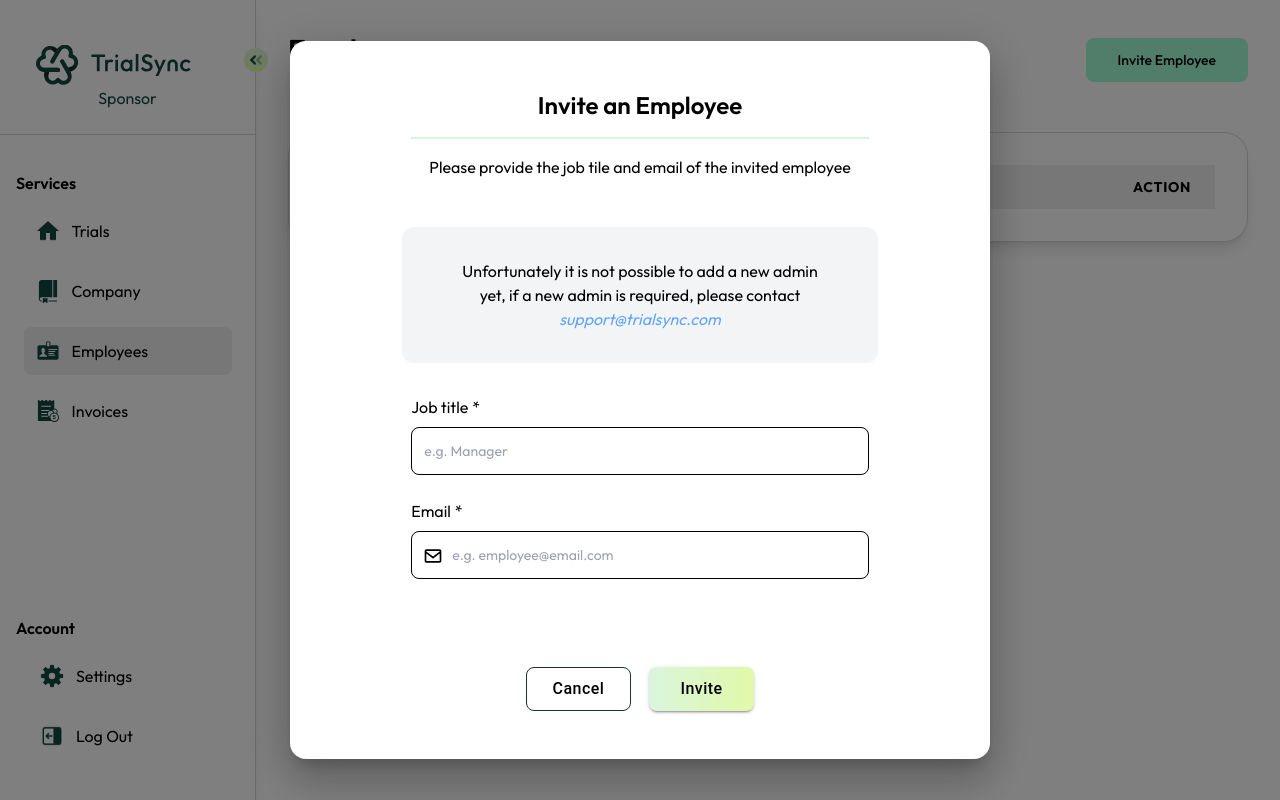
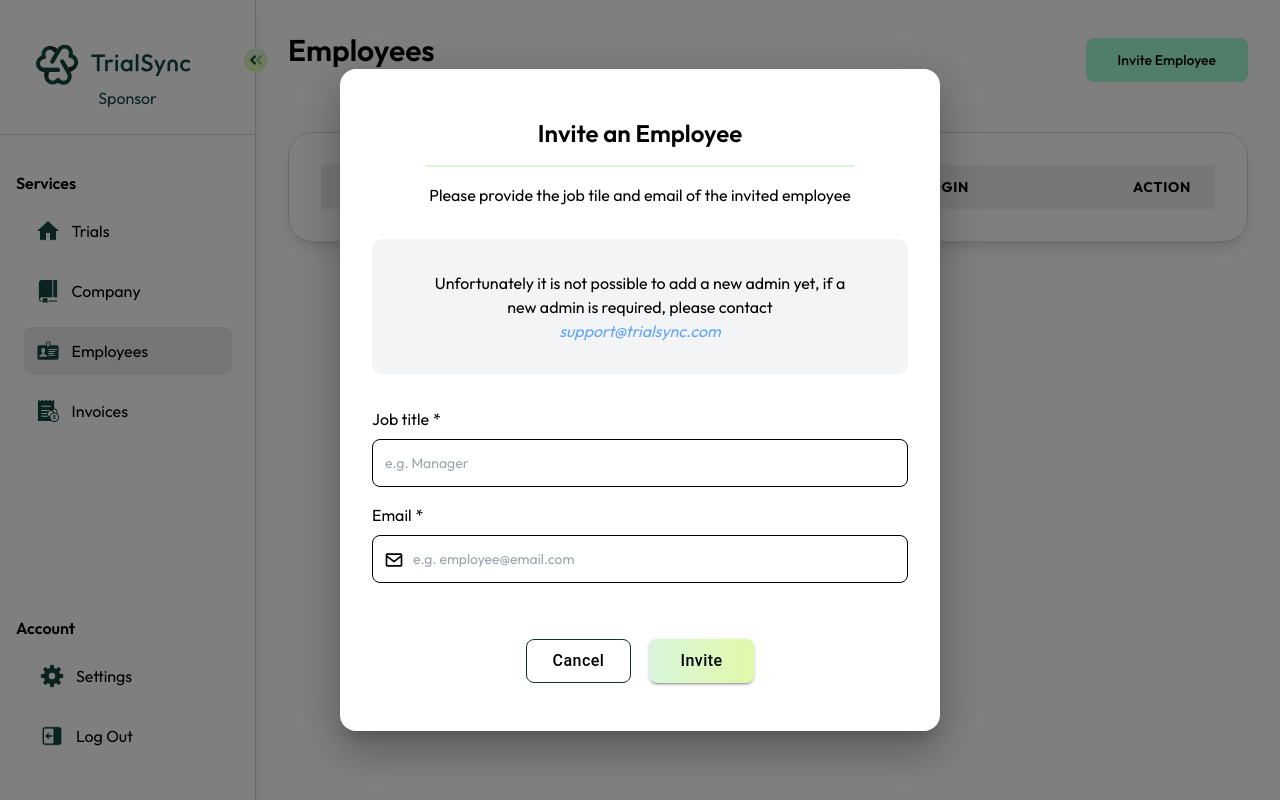
Before and after one commit to arash8877/next.js-full-stack-app, a Next.js app: page /employees in a window 1280 px wide. Both pictures are taken after a click on the button "Invite Employee". Built offline with nearby package versions, Linux system fonts and the light colour scheme.

Commit message:
modify style invite-employee-modal

```diff
--- a/src/components/InviteEmployeeModal.tsx
+++ b/src/components/InviteEmployeeModal.tsx
@@ -17,13 +17,13 @@ const style = {
   left: "50%",
   transform: "translate(-50%, -50%)",
   width: "90%",
-  maxWidth: "700px",
+  maxWidth: "600px",
   bgcolor: "background.paper",
   borderRadius: 4,
   boxShadow: 24,
   textAlign: "center",
   pt: 2,
-  px: 8,
+  px: 4,
   pb: 3,
   "@media (min-width:478px)": {
     pb: 6,
@@ -133,7 +133,7 @@ export default function InviteEmployeeModal({
             "Please provide the job tile and email of the invited employee"}
         </p>
 
-        <div className="rounded-xl py-8 px-4 md:px-12 lg:px-12 lg:mx-12  mt-12 bg-gray-100">
+        <div className="rounded-xl py-8 px-4 md:px-12 lg:px-12 mt-8 bg-gray-100">
           <p className="text-sm md:text-base text-center">
             {l("error.description") ||
               "Unfortunately it is not possible to add a new admin yet, if a new admin is required, please contact"}
@@ -147,11 +147,10 @@ export default function InviteEmployeeModal({
           </a>
         </div>
         <form
-          className="flex flex-col items-center gap-6 mt-8"
+          className="flex flex-col gap-6 mt-8"
           onSubmit={formik.handleSubmit}
         >
-          <div className="flex flex-col gap-6 items-center w-full">
-            <div className="grid gap-7 md:gap-6 lg:w-4/5">
+          <div className="flex flex-col gap-4 w-full">
               <InputField
                 label={l("register.step2.form.jobTitle.label") || "Job title"}
                 name="jobTitle"
@@ -167,11 +166,10 @@ export default function InviteEmployeeModal({
                 formik={formik}
                 icon="/email_icon.svg"
               />
-            </div>
           </div>
           <Box
             sx={{
-              mt: 8,
+              mt: 4,
               display: "flex",
               alignItems: "center",
               justifyContent: "center",
```
